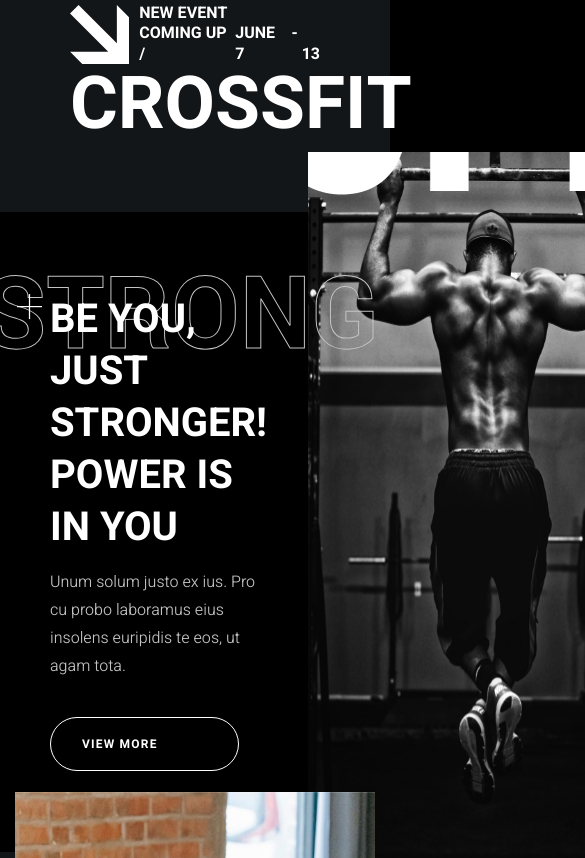
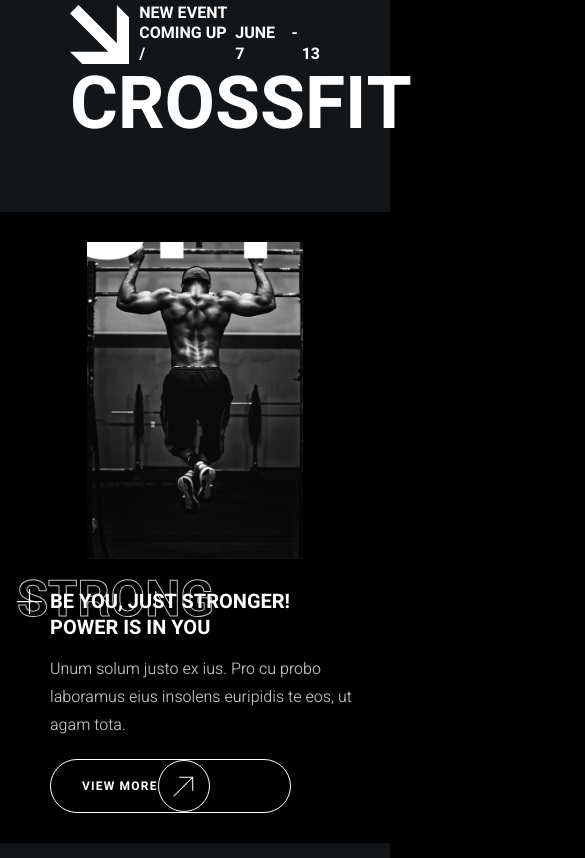
Before and after one commit to Pealochka/KROPP-Fitness, a plain HTML site: page index.html in a window 390 px wide. Shown: the part 666-1524 px from the top of the page, 585 px wide, since content can reach past the window. Drawn offline with Linux system fonts and the light colour scheme.

Commit message:
new adaptive and next section design

```diff
--- a/style.css
+++ b/style.css
@@ -223,7 +223,7 @@ h6 {
   color: var(--color-light);
 }
 .title-medium {
-  font-size: 40px;
+  font-size: clamp(20px, 2.08vw, 40px);
   line-height: 1.3;
   color: var(--color-light);
 }
@@ -273,11 +273,25 @@ h6 {
   background-color: var(--color-light-gray);
 }
 .button.transparent {
+  position: relative;
   height: var(--input-height);
   padding-left: 31px;
   padding-right: 80px;
   background-color: transparent;
   border: var(--border);
+}
+.button.transparent::after {
+  content: "";
+  height: 100%;
+  right: 0;
+  aspect-ratio: 1;
+  background: url(icons/arrow-top-right.svg) center/70% no-repeat;
+  border: var(--border);
+  border-radius: 50%;
+}
+.button.transparent:hover {
+  color: var(--color-dark);
+  background-color: var(--color-light-gray);
 }
 .header {
   display: flex;
@@ -431,6 +445,11 @@ h6 {
 .motivation-card-description:not(:last-child) {
   margin-bottom: 37px;
 }
+@media (max-width: 1919px) {
+  .motivation-card-image {
+    margin-block: -20px;
+  }
+}
 @media (max-width: 1024px) {
   .header {
     flex-wrap: wrap;
@@ -446,6 +465,14 @@ h6 {
   }
   .banner {
     row-gap: 20px;
+  }
+  .motivation-card {
+    padding-block: 50px;
+  }
+  .motivation-card-image {
+    max-width: 30%;
+    height: auto;
+    margin-block: 0;
   }
 }
 
@@ -471,4 +498,18 @@ h6 {
   .banner-info::before {
     margin-right: 10px;
   }
+  .motivation-card,
+  .motivation-item:nth-child(even) .motivation-card {
+    flex-direction: column-reverse;
+  }
+  .motivation-card {
+    row-gap: 30px;
+    padding-block: 30px;
+  }
+  .motivation-card-image {
+    max-width: 60%;
+  }
+  .motivation-card-description:not(:last-child) {
+    margin-bottom: 20px;
+  }
 }
```
Also changed, not shown: icons/arrow-top-right.svg (added).
